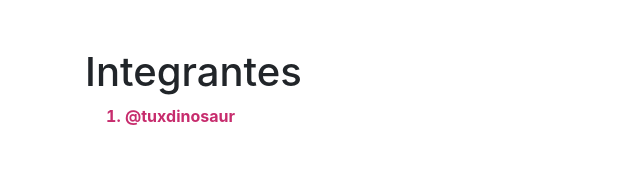
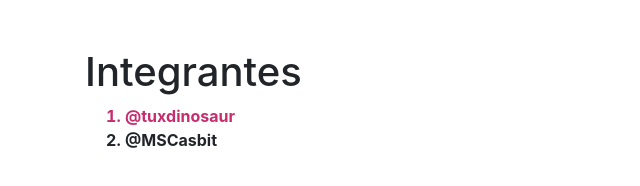
Before and after one commit to tuxdinosaur/practica-ramas, a plain HTML site: page index.html in a window 1280 px wide. Shown: the whole page, without its empty margins (0-640 px from the left). Drawn offline with nearby package versions, Linux system fonts and the light colour scheme.

Commit message:
agregue MSCasbit

```diff
--- a/css/style.scss
+++ b/css/style.scss
@@ -2,3 +2,7 @@
   color: #C72C6D;
   font-weight: 700;
 }
+#username--MSCasbit{
+  color: lightness($color: #359de2);
+  font-weight: 700;
+}
--- a/index.html
+++ b/index.html
@@ -24,6 +24,7 @@
 
         <ol>
           <li id="username--tuxdinosaur">@tuxdinosaur</li>
+          <li id="username--MSCasbit">@MSCasbit</li>
         </ol>
 
       </div>
```
Also changed, not shown: css/style.css, 1 other file.
